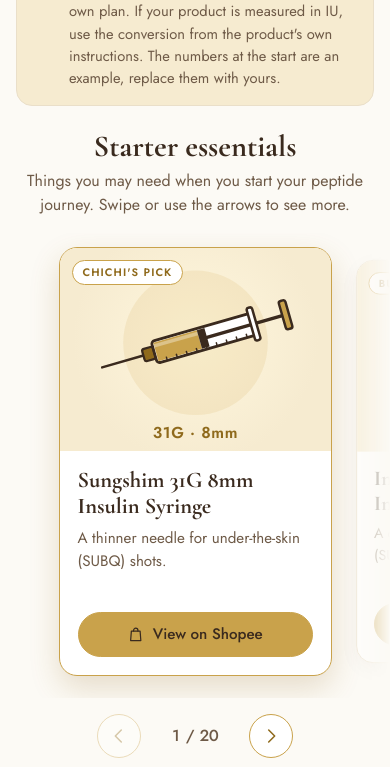
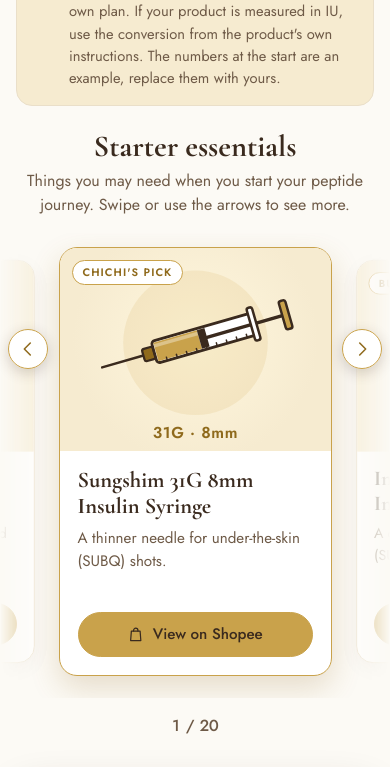
Before and after one commit to dcmarketing-bit/chichipepcalculator, a plain HTML site: page index.html in a window 390 px wide. Shown: the part 2461-3228 px from the top of the page. Drawn offline with nearby package versions, Linux system fonts and the light colour scheme.

Commit message:
Update index.html

```diff
--- a/index.html
+++ b/index.html
@@ -162,6 +162,7 @@
 .shop-head { text-align: center; max-width: 620px; margin: 0 auto; }
 .shop-head h2 { font-family: var(--serif); font-weight: 700; font-size: 2.2rem; line-height: 1.1; margin: 0 0 6px; }
 .shop-head p { margin: 0; color: var(--brown-soft); text-wrap: pretty; }
+.slider-wrap { position: relative; }
 .slider { position: relative; }
 .shop.ready .slider { -webkit-mask-image: linear-gradient(90deg, transparent 0, #000 9%, #000 91%, transparent 100%); mask-image: linear-gradient(90deg, transparent 0, #000 9%, #000 91%, transparent 100%); }
 .track { position: relative; display: flex; gap: 16px; overflow-x: auto; scroll-snap-type: x mandatory; overscroll-behavior-x: contain; scrollbar-width: none; padding: 14px calc(50% - var(--cw) / 2) 22px; }
@@ -187,6 +188,9 @@
 .arrow .i { width: 22px; height: 22px; }
 .arrow:hover:not(:disabled) { background: var(--gold-soft); transform: translateY(-1px); }
 .arrow:disabled { opacity: 0.35; cursor: default; }
+.arrow.side { position: absolute; top: 112px; z-index: 2; background: rgba(255, 255, 255, 0.96); box-shadow: 0 4px 14px rgba(58, 42, 30, 0.2); }
+.arrow.prev { left: 6px; }
+.arrow.next { right: 6px; }
 .count { min-width: 4.5rem; text-align: center; color: var(--brown-soft); font-weight: 500; font-variant-numeric: tabular-nums; }
 
 .verse { position: relative; isolation: isolate; overflow: hidden; text-align: center; color: var(--cream); background: radial-gradient(ellipse at 50% 0%, #5c4229 0%, var(--brown) 60%, #2a1d13 100%); border: 1px solid var(--gold); border-radius: 18px; padding: 64px 28px 52px; margin-top: 12px; box-shadow: 0 0 0 5px var(--cream), 0 0 0 6px var(--gold), 0 20px 44px rgba(58, 42, 30, 0.24); }
@@ -246,7 +250,10 @@
   .ct th, .ct td { padding-inline: 6px; }
   .ct td { font-size: 0.92rem; }
   .syr-opts label { padding: 10px 8px; gap: 6px; white-space: nowrap; }
-  .slider { margin-inline: -16px; }
+  .slider-wrap { margin-inline: -16px; }
+  .arrow.side { width: 40px; height: 40px; top: 96px; }
+  .arrow.prev { left: 8px; }
+  .arrow.next { right: 8px; }
   .shop-head h2 { font-size: 1.9rem; }
   .verse { padding: 56px 18px 44px; }
   .verse blockquote { font-size: 1.5rem; }
@@ -418,6 +425,7 @@
       <h2 id="shop-title">Starter essentials</h2>
       <p>Things you may need when you start your peptide journey. Swipe or use the arrows to see more.</p>
     </div>
+    <div class="slider-wrap">
     <div class="slider">
       <div class="track" id="track" tabindex="0" role="group" aria-roledescription="carousel" aria-label="Starter essentials">
       <article class="item" aria-roledescription="slide" aria-label="1 of 20">
@@ -582,10 +590,11 @@
       </article>
       </div>
     </div>
+    <button type="button" class="arrow side prev" id="prev" aria-label="Previous item"><svg class="i" aria-hidden="true"><use href="#i-left"/></svg></button>
+    <button type="button" class="arrow side next" id="next" aria-label="Next item"><svg class="i" aria-hidden="true"><use href="#i-right"/></svg></button>
+    </div>
     <div class="slider-ctl">
-      <button type="button" class="arrow" id="prev" aria-label="Previous item"><svg class="i" aria-hidden="true"><use href="#i-left"/></svg></button>
       <span class="count" id="count" aria-live="polite">1 / 20</span>
-      <button type="button" class="arrow" id="next" aria-label="Next item"><svg class="i" aria-hidden="true"><use href="#i-right"/></svg></button>
     </div>
   </section>
 
@@ -958,11 +967,34 @@
   var shop = document.getElementById('shop');
   var track = document.getElementById('track');
   if (!shop || !track) return;
-  var items = Array.prototype.slice.call(track.children);
+  var base = Array.prototype.slice.call(track.children);
+  var N = base.length;
   var prev = document.getElementById('prev'), next = document.getElementById('next'), count = document.getElementById('count');
   var reduced = !!(window.matchMedia && window.matchMedia('(prefers-reduced-motion: reduce)').matches);
-  var cur = 0, raf = 0;
 
+  function copy(c) {
+    var n = c.cloneNode(true);
+    n.setAttribute('aria-hidden', 'true');
+    n.removeAttribute('aria-label');
+    n.classList.add('clone');
+    Array.prototype.forEach.call(n.querySelectorAll('a, button'), function (x) { x.tabIndex = -1; });
+    return n;
+  }
+  var before = document.createDocumentFragment(), after = document.createDocumentFragment();
+  base.forEach(function (c) { before.appendChild(copy(c)); after.appendChild(copy(c)); });
+  track.insertBefore(before, track.firstChild);
+  track.appendChild(after);
+  var items = Array.prototype.slice.call(track.children);
+  var cur = N, raf = 0, timer = 0;
+
+  function setWidth() { return items[N].offsetLeft - items[0].offsetLeft; }
+  function leftFor(i) { var it = items[i]; return it.offsetLeft - (track.clientWidth - it.offsetWidth) / 2; }
+  function jump(left) {
+    track.style.scrollSnapType = 'none';
+    track.scrollLeft = left;
+    void track.offsetWidth;
+    track.style.scrollSnapType = '';
+  }
   function nearest() {
     var mid = track.scrollLeft + track.clientWidth / 2, best = 0, gap = Infinity;
     items.forEach(function (it, i) {
@@ -974,18 +1006,24 @@
   function mark() {
     cur = nearest();
     items.forEach(function (it, i) { it.classList.toggle('on', i === cur); });
-    count.textContent = (cur + 1) + ' / ' + items.length;
-    prev.disabled = cur === 0;
-    next.disabled = cur === items.length - 1;
+    count.textContent = (cur % N + 1) + ' / ' + N;
+  }
+  function recenter() {
+    var k = nearest();
+    if (k < N) jump(track.scrollLeft + setWidth());
+    else if (k >= 2 * N) jump(track.scrollLeft - setWidth());
+    mark();
   }
   function go(i) {
     i = Math.max(0, Math.min(items.length - 1, i));
-    var it = items[i];
-    track.scrollTo({ left: it.offsetLeft - (track.clientWidth - it.offsetWidth) / 2, behavior: reduced ? 'auto' : 'smooth' });
+    track.scrollTo({ left: leftFor(i), behavior: reduced ? 'auto' : 'smooth' });
+    if (reduced) { clearTimeout(timer); timer = setTimeout(recenter, 30); }
   }
+
   track.addEventListener('scroll', function () {
-    if (raf) return;
-    raf = requestAnimationFrame(function () { raf = 0; mark(); });
+    if (!raf) raf = requestAnimationFrame(function () { raf = 0; mark(); });
+    clearTimeout(timer);
+    timer = setTimeout(recenter, 140);
   }, { passive: true });
   track.addEventListener('keydown', function (e) {
     if (e.key === 'ArrowRight') { e.preventDefault(); go(cur + 1); }
@@ -993,8 +1031,10 @@
   });
   prev.addEventListener('click', function () { go(cur - 1); });
   next.addEventListener('click', function () { go(cur + 1); });
-  window.addEventListener('resize', mark);
+  window.addEventListener('resize', function () { jump(leftFor(N + (cur % N))); mark(); });
+
   shop.classList.add('ready');
+  jump(leftFor(N));
   mark();
 })();
 
```
